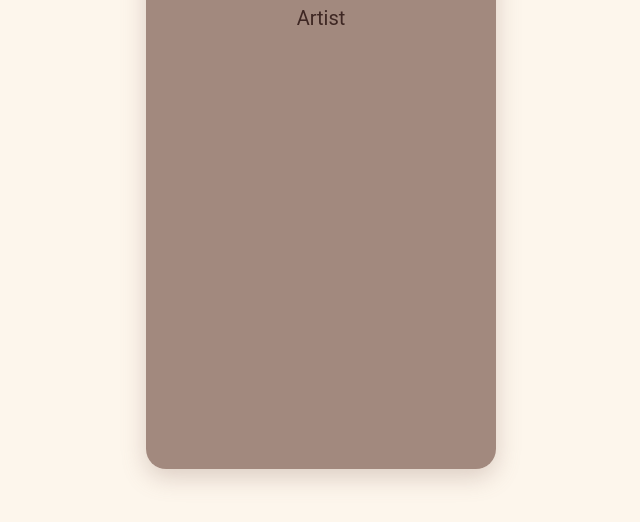
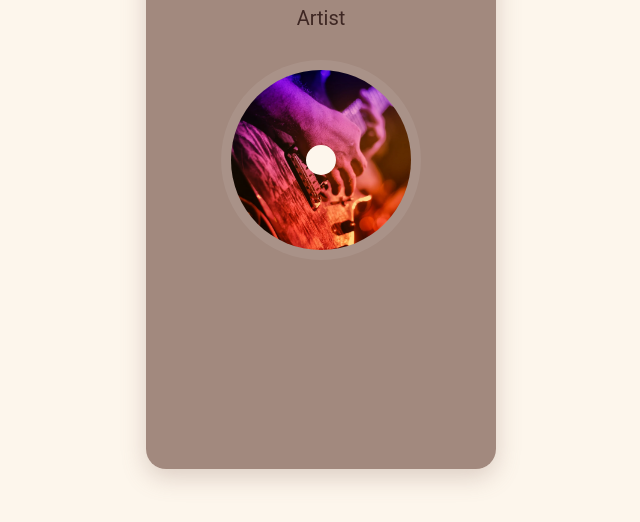
Before and after one commit to adyarizki/music-player, a plain HTML site: page index.html in a window 1280 px wide. Shown: the part 206-728 px from the top of the page, without its empty margins (319-959 px from the left). Drawn offline with Linux system fonts and the light colour scheme.

Commit message:
add class disk with css

```diff
--- a/index.html
+++ b/index.html
@@ -11,6 +11,8 @@
     <div class="music-player">
         <h1 class="music-name">Song one</h1>
         <p class="artist-name">artist</p>
+
+        <div class="disk"></div>
     </div>
 
     <script type="module" src="scripts/app.js"></script>
--- a/styles/style.css
+++ b/styles/style.css
@@ -35,3 +35,26 @@ body{
 .artist-name{
     font-size: 20px;
 }
+.disk{
+    position: relative;
+    display: block;
+    margin: 40px auto;
+    width: 180px;
+    height: 180px;
+    border-radius: 50%;
+    background-image: url('../images/cover\ 1.png');
+    background-size: cover;
+    box-shadow: 0 0 0 10px rgba(255, 255, 255, 0.08);
+}
+
+.disk::before{
+    content: '';
+    position: absolute;
+    top: 50%;
+    left: 50%;
+    transform: translate(-50%, -50%);
+    width: 30px;
+    height: 30px;
+    border-radius: 50%;
+    background:#FDF6EC ;
+}
```
Also changed, not shown: images/cover 1.png (added), images/cover 2.png (added), images/cover 3.png (added), images/cover 4.png (added), images/cover 5.png (added), images/nxt.png (added), images/pre.png (added).
